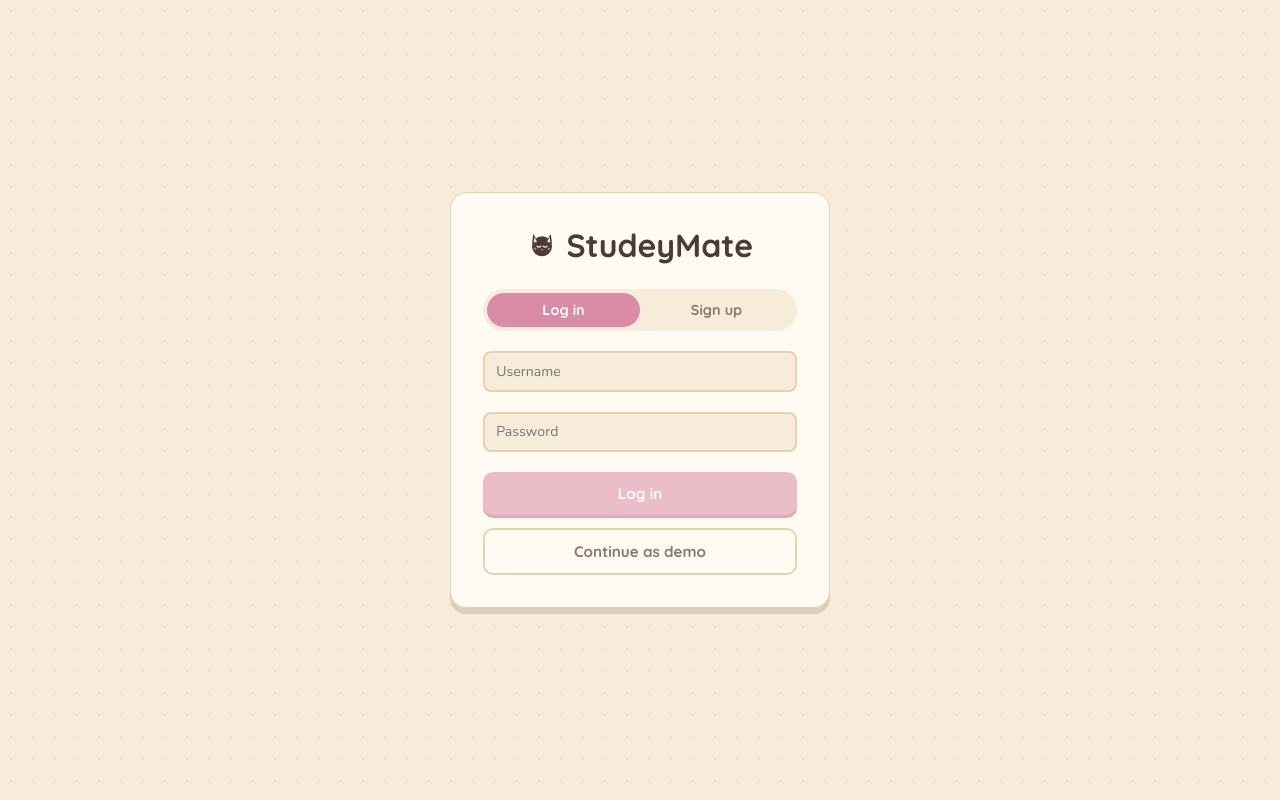
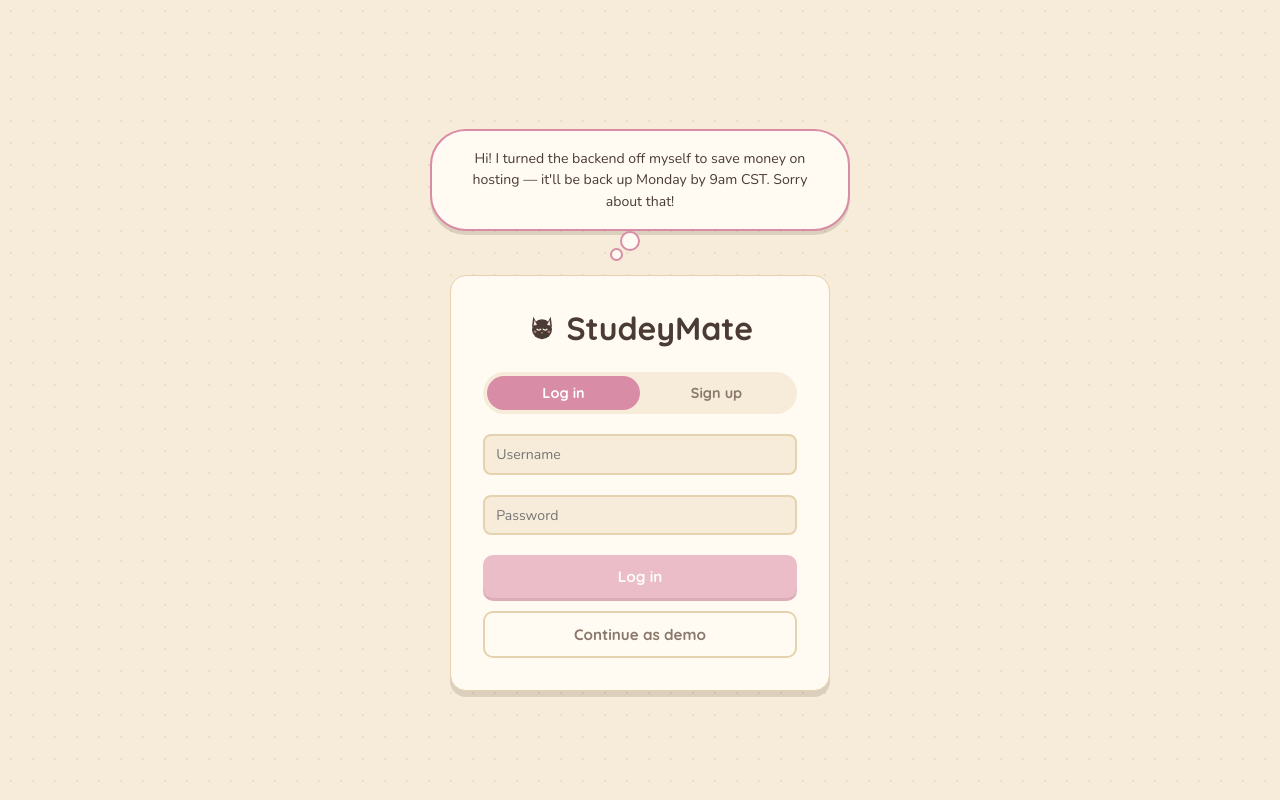
Before and after one commit to Delight-bot/Study-Mate, a React app in the folder frontend/: page / in a window 1280 px wide. Built offline with nearby package versions, Linux system fonts and the light colour scheme; no server answers.

Commit message:
Show a friendly cloud-bubble notice when the backend is unreachable
Pings /health on mount with an 8s timeout; only renders when that
genuinely fails, so it's never shown while the backend's actually up.
Shown on both the Login page (the critical case — nothing works
pre-auth if the backend's down) and the authenticated app shell (in
case it drops mid-session). Styled as a cloud/speech bubble with a
trailing tail toward the cat logo. Message text is a single constant
at the top of BackendStatusBanner.jsx, meant to be hand-edited each
time the instance gets intentionally stopped.

Verified against the real stopped EC2 instance, not mocked.

```diff
--- /dev/null
+++ b/frontend/components/BackendStatusBanner.jsx
@@ -0,0 +1,31 @@
+import React, { useEffect, useState } from 'react'
+import axios from '../api'
+
+// Edit this whenever you take the backend down on purpose — it only shows
+// up when the backend is actually unreachable.
+const MAINTENANCE_MESSAGE =
+  "Hi! I turned the backend off myself to save money on hosting — it'll be back up Monday by 9am CST. Sorry about that!"
+
+export default function BackendStatusBanner() {
+  const [backendDown, setBackendDown] = useState(false)
+  const [checked, setChecked] = useState(false)
+
+  useEffect(() => {
+    let cancelled = false
+    axios.get('/health', { timeout: 8000 })
+      .then(() => { if (!cancelled) setBackendDown(false) })
+      .catch(() => { if (!cancelled) setBackendDown(true) })
+      .finally(() => { if (!cancelled) setChecked(true) })
+    return () => { cancelled = true }
+  }, [])
+
+  if (!checked || !backendDown) return null
+
+  return (
+    <div className="cloud-bubble-wrap">
+      <div className="cloud-bubble">
+        <p>{MAINTENANCE_MESSAGE}</p>
+      </div>
+    </div>
+  )
+}
--- a/frontend/main.jsx
+++ b/frontend/main.jsx
@@ -10,6 +10,7 @@ import DeskAccessories from './components/DeskAccessories'
 import CatMark from './components/CatMark'
 import RoomList from './components/RoomList'
 import StudyContest from './components/StudyContest'
+import BackendStatusBanner from './components/BackendStatusBanner'
 import { ROOM_STORAGE_KEY } from './components/rooms'
 import { getSession, clearSession } from './auth'
 import 'katex/dist/katex.min.css'
@@ -63,6 +64,8 @@ function App() {
           </div>
         </header>
 
+        <BackendStatusBanner />
+
         <div className="app-body">
           <aside className="sidebar">
             <StudyTimer
--- a/frontend/pages/Login.jsx
+++ b/frontend/pages/Login.jsx
@@ -2,6 +2,7 @@ import React, { useState } from 'react'
 import axios from '../api'
 import { setSession } from '../auth'
 import CatMark from '../components/CatMark'
+import BackendStatusBanner from '../components/BackendStatusBanner'
 
 const DEMO_CREDENTIALS = { username: 'demo_user', password: 'demo1234' }
 
@@ -45,6 +46,7 @@ export default function Login({ onAuthed }) {
 
   return (
     <div className="auth-page">
+      <BackendStatusBanner />
       <div className="auth-card">
         <div className="brand auth-brand">
           <CatMark />
--- a/frontend/styles.css
+++ b/frontend/styles.css
@@ -1427,8 +1427,10 @@ h1, h2, h3, h4 {
 .auth-page {
   min-height: 100vh;
   display: flex;
+  flex-direction: column;
   align-items: center;
   justify-content: center;
+  gap: 1.5rem;
   padding: 2rem;
 }
 
@@ -1572,3 +1574,54 @@ h1, h2, h3, h4 {
   padding: 0.6rem 0.4rem;
   font-size: 0.85rem;
 }
+
+/* ---------- Backend-down notice (cloud speech bubble) ---------- */
+
+.cloud-bubble-wrap {
+  display: flex;
+  justify-content: center;
+  padding: 0 1.5rem;
+  margin: 1.25rem 0;
+}
+
+.cloud-bubble {
+  position: relative;
+  max-width: 420px;
+  background: var(--paper);
+  border: 2px solid var(--pink);
+  border-radius: 36px;
+  padding: 1.1rem 1.4rem;
+  box-shadow: 0 4px 0 var(--shadow-color);
+}
+
+.cloud-bubble p {
+  margin: 0;
+  font-size: 0.88rem;
+  line-height: 1.5;
+  color: var(--ink);
+  text-align: center;
+}
+
+.cloud-bubble::before,
+.cloud-bubble::after {
+  content: '';
+  position: absolute;
+  left: 50%;
+  background: var(--paper);
+  border: 2px solid var(--pink);
+  border-radius: 50%;
+}
+
+.cloud-bubble::before {
+  width: 16px;
+  height: 16px;
+  bottom: -22px;
+  transform: translateX(-20px);
+}
+
+.cloud-bubble::after {
+  width: 9px;
+  height: 9px;
+  bottom: -32px;
+  transform: translateX(-30px);
+}
```
